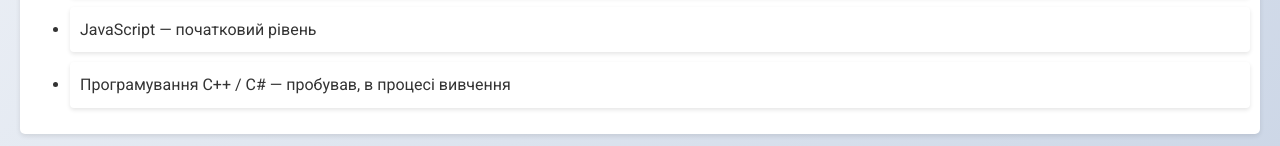
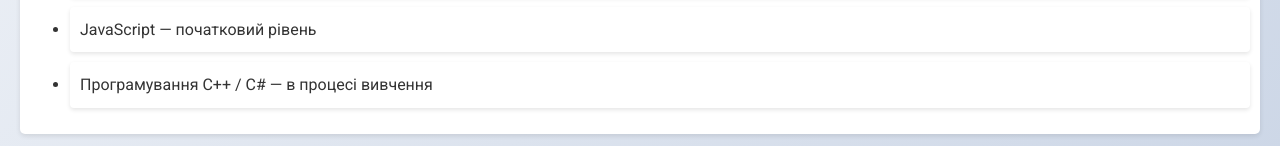
Before and after one commit to Devilliazer/my-portfolio, a plain HTML site: page index.html in a window 1280 px wide. Shown: the part 654-800 px from the top of the page. Drawn offline with Linux system fonts and the light colour scheme.

Commit message:
modified:   index.html

```diff
--- a/index.html
+++ b/index.html
@@ -40,7 +40,7 @@
       <ul>
         <li>HTML / CSS — базовий рівень</li>
         <li>JavaScript — початковий рівень</li>
-        <li>Програмування C++ / C# — пробував, в процесі вивчення</li>
+        <li>Програмування C++ / C# — в процесі вивчення</li>
       </ul>
     </section>
 
```
